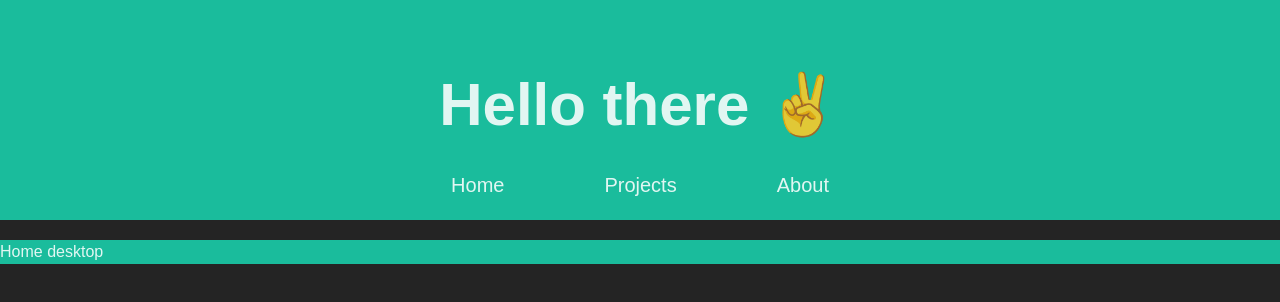
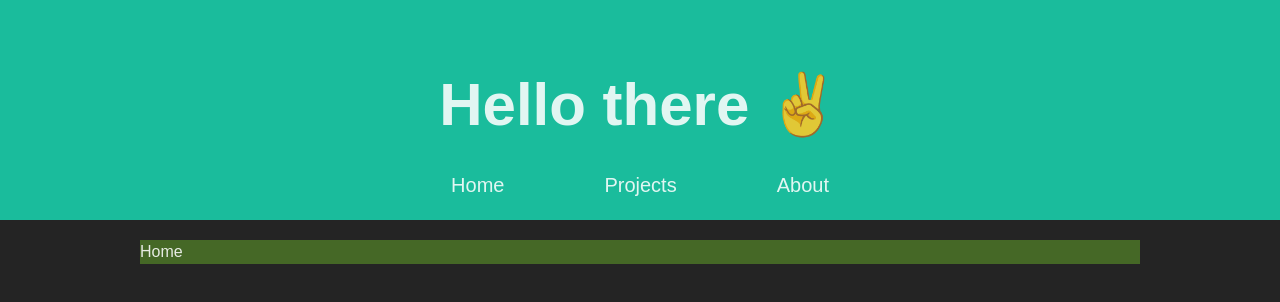
Before and after one commit to frej0887/BlogWebsite, a React (Vite) app: page / in a window 1280 px wide. Shown: the top 302 px of the page. Built offline with nearby package versions, Linux system fonts and the light colour scheme.

Commit message:
mroe layout

```diff
--- a/src/App.tsx
+++ b/src/App.tsx
@@ -10,7 +10,7 @@ import {LayoutContext } from './contexts.tsx';
 
 function App() {
   const isLaptop = useMediaQuery({
-    query: "(min-width: 1000px)",
+    query: "(min-width: 800px)",
   });
 
   const context = {is_mobile: !isLaptop};
--- a/src/layout/layout.css
+++ b/src/layout/layout.css
@@ -30,6 +30,14 @@ header {
 }
 
 .content {
+  background-color: #456826;
+}
+
+.content-mobile {
+  margin: 20px 0;
+}
+
+.content-desktop {
   margin: 20px auto;
-  background-color: #1abc9c;
+  max-width: 1000px;
 }
--- a/src/layout/layout.tsx
+++ b/src/layout/layout.tsx
@@ -1,10 +1,11 @@
 import './layout.css'
 import {Link, Outlet} from "react-router-dom";
+import {useContext} from "react";
+import {LayoutContext} from "../contexts.tsx";
 
 
 export const Header = () => {
   return (
-    <>
     <header>
       <h1>
         <Link to="/">Hello there ✌️</Link>
@@ -21,15 +22,15 @@ export const Header = () => {
         </div>
       </div>
     </header>
-    </>
   )
 }
 
 export const Layout = () => {
+  const theme = useContext(LayoutContext);
   return (
     <>
       <Header/>
-      <div className={"content"}>
+      <div className={'content ' + (theme.is_mobile ? 'content-mobile' : 'content-desktop')}>
         <Outlet/>
       </div>
     </>
--- a/src/pages/Home.tsx
+++ b/src/pages/Home.tsx
@@ -1,12 +1,8 @@
-import {useContext} from "react";
-import {LayoutContext} from "../contexts.tsx";
 
 export const Home = () => {
-  const theme = useContext(LayoutContext);
   return (
     <>
       Home
-      {theme.is_mobile ? ' mobile' : ' desktop'}
     </>
   )
 }
```
Lines whose indentation alone changed are shown as unchanged.
